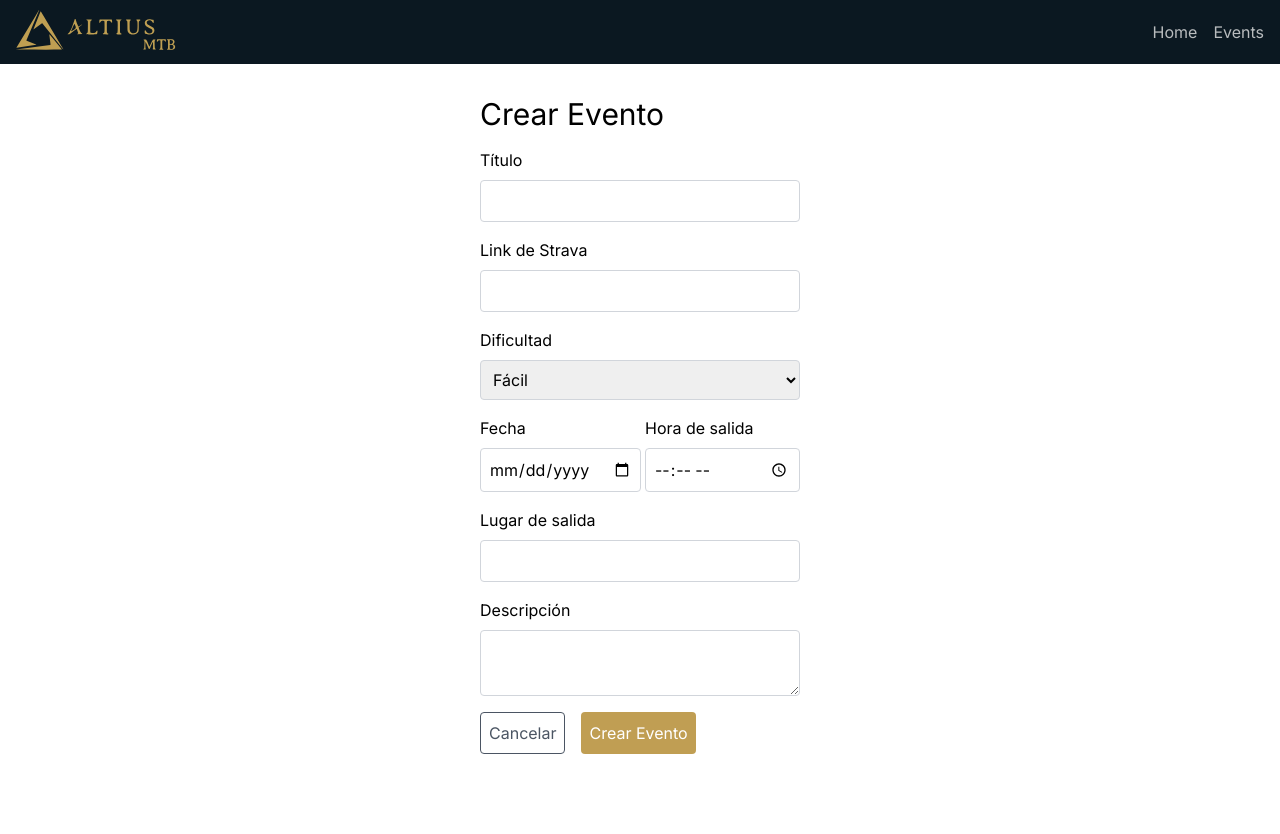
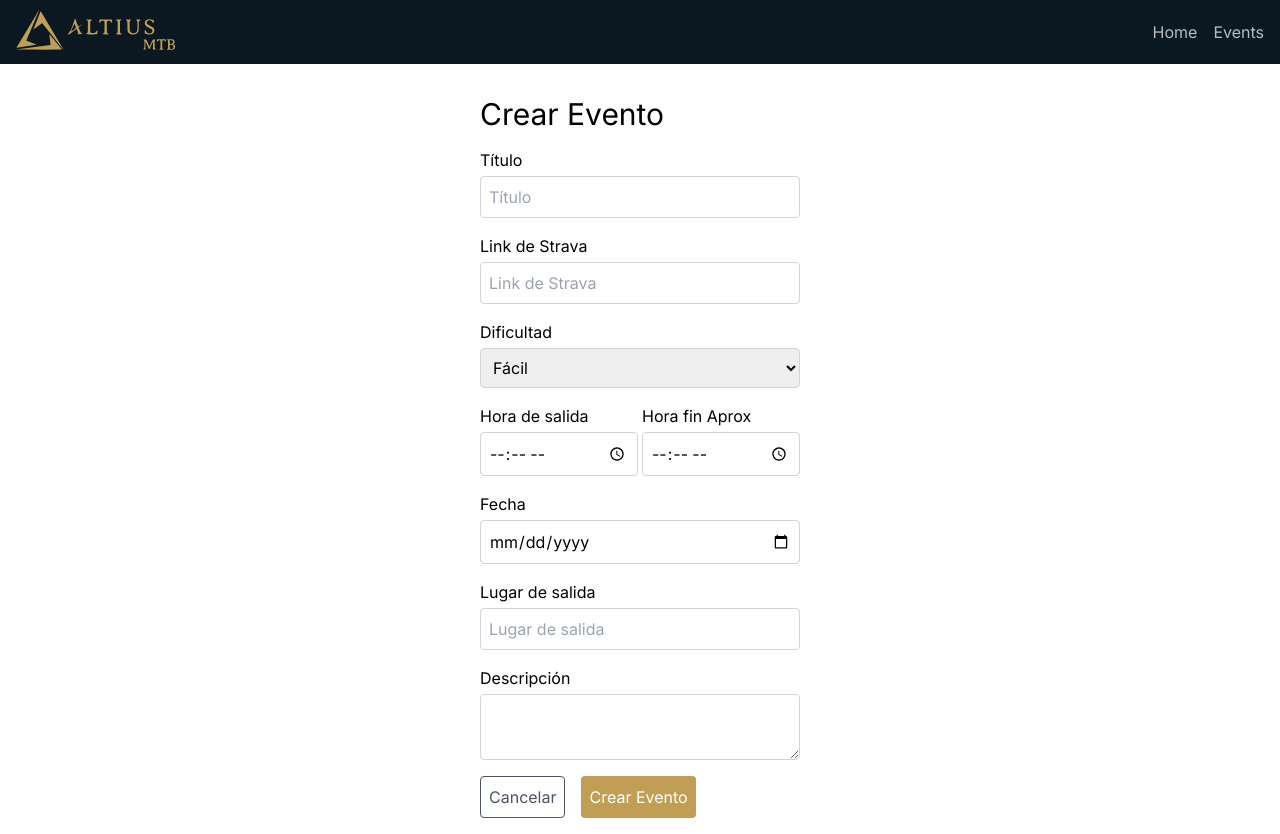
Before and after one commit to JaviZamudio/Altius, a Next.js app: page /events/add in a window 1280 px wide. Before the commit the page ends 800 px from the top, so only its background shows below. Built offline with nearby package versions, Linux system fonts and the light colour scheme.

Commit message:
Post event completed

```diff
--- a/src/app/api/events/route.tsx
+++ b/src/app/api/events/route.tsx
@@ -1,11 +1,9 @@
 import { events } from "@/configs/database";
+import { Event } from "@/types/types";
+import { hasIncompleteFields } from "@/utils/utils";
 import { NextRequest, NextResponse } from "next/server";
 
 export async function GET() {
-    // const eventsResult = await events.find().toArray()
-    // ordered by date, with the most recent event first
-    // const eventsResult = await events.find().sort({ date: -1 }).toArray()
-
     // get events with a date greater than or equal to today
     const nextEvents = await events.find({ date: { $gte: new Date() } }).sort({ date: 1 }).toArray()
     const pastEvents = await events.find({ date: { $lt: new Date() } }).sort({ date: -1 }).toArray()
@@ -16,7 +14,7 @@ export async function GET() {
 export async function POST(request: NextRequest) {
     const reqBody = await request.json()
 
-    const newEvent = {
+    const newEvent: Event = {
         title: reqBody.title,
         description: reqBody.description,
         date: new Date(reqBody.date),
@@ -25,9 +23,13 @@ export async function POST(request: NextRequest) {
         takeOffTime: reqBody.takeOffTime,
         meetingPoint: reqBody.meetingPoint,
         finishTime: reqBody.finishTime,
+        attendees: [] as string[],
     }
+
+    if (hasIncompleteFields(newEvent))
+        return NextResponse.json({ error: 'Incomplete fields' }, { status: 400 })
 
     const result = await events.insertOne(newEvent)
 
-    return NextResponse.json(result)
+    return NextResponse.json({ message: 'Event created', data: result, code: "OK" })
 }
--- a/src/app/events/add/page.tsx
+++ b/src/app/events/add/page.tsx
@@ -2,65 +2,179 @@
 
 import Header from '@/components/Header'
 import Link from 'next/link'
-import React from 'react'
-
-function MyInput({ label, type = 'text', placeholder, children }: any) {
-  return (
-    <label className='flex flex-col gap-2 w-full'>
-      <span>{label}</span>
-      {
-        children ?
-          children :
-          <input type={type} className='border border-gray-300 rounded p-2' placeholder={placeholder} />
-      }
-    </label>
-  )
-}
+import { useRouter } from 'next/navigation'
+import React, { useState } from 'react'
 
 export default function AddEventPage() {
+  const [form, setForm] = useState({
+    title: '',
+    stravaLink: '',
+    difficulty: '1',
+    date: '',
+    takeOffTime: '',
+    meetingPoint: '',
+    description: '',
+    finishTime: ''
+  })
+  const router = useRouter()
+
+  const handleFormChange = (e: React.ChangeEvent<HTMLInputElement | HTMLTextAreaElement | HTMLSelectElement>) => {
+    setForm({
+      ...form,
+      [e.target.name]: e.target.value
+    })
+  }
+
+  const handleFormSubmit = async (e: React.FormEvent<HTMLFormElement>) => {
+    e.preventDefault()
+    console.log(form)
+
+    const response = await fetch('/api/events', {
+      method: 'POST',
+      body: JSON.stringify(form),
+      headers: {
+        'Content-Type': 'application/json'
+      }
+    })
+
+    const resBody = await response.json()
+
+    console.log(resBody)
+
+    if (resBody.code === 'OK') {
+      alert('Evento creado')
+      router.push('/events')
+    } else {
+      alert('Error al crear evento')
+    }
+  }
+
   return (
     <>
       <Header />
 
       <main className='p-4'>
 
-        <form className='flex flex-col gap-4 mt-4 mx-auto max-w-xs'>
+        <form className='flex flex-col gap-4 mt-4 mx-auto max-w-xs' onSubmit={handleFormSubmit}>
           <h1 className='text-3xl'>
             Crear Evento
           </h1>
           {/* Title */}
-          <MyInput label='Título' />
+          <div className='flex flex-col gap-1 w-full'>
+            <span>Título</span>
+            <input
+              type='text'
+              className='border border-gray-300 rounded p-2'
+              placeholder='Título'
+              name='title'
+              onChange={handleFormChange}
+              autoComplete='off'
+              required
+              value={form.title}
+            />
+          </div>
 
           {/* Strava Route Link */}
-          <MyInput label='Link de Strava' type='url' />
+          {/* <MyInput label='Link de Strava' type='text' name='stravaLink' onChange={handleFormChange} required /> */}
+          <div className='flex flex-col gap-1 w-full'>
+            <span>Link de Strava</span>
+            <input
+              type='text'
+              className='border border-gray-300 rounded p-2'
+              placeholder='Link de Strava'
+              name='stravaLink'
+              onChange={handleFormChange}
+              autoComplete='off'
+              required
+              value={form.stravaLink}
+            />
+          </div>
 
           {/* Difficulty */}
-          <MyInput label='Dificultad'>
-            <select className='border border-gray-300 rounded p-2'>
+          <div className='flex flex-col gap-1 w-full'>
+            <span>Dificultad</span>
+            <select className='border border-gray-300 rounded p-2' name='difficulty' onChange={handleFormChange} required value={form.difficulty}>
               <option value="1">Fácil</option>
               <option value="2">Intermedio</option>
               <option value="3">Difícil</option>
               <option value="4">Extremo</option>
             </select>
-          </MyInput>
+          </div>
 
           {/* Date & Time */}
           <div className='flex w-full justify-between gap-1'>
-            {/* Date */}
-            <MyInput label='Fecha' type='date' />
+            {/* Takeoff time */}
+            <div className='flex flex-col gap-1 w-full'>
+              <span>Hora de salida</span>
+              <input
+                type='time'
+                className='border border-gray-300 rounded p-2'
+                placeholder='Hora de salida'
+                name='takeOffTime'
+                onChange={handleFormChange}
+                autoComplete='off'
+                required
+                value={form.takeOffTime}
+              />
+            </div>
 
-            {/* Takeoff time */}
-            <MyInput label='Hora de salida' type='time' />
+            {/* Finish time */}
+            <div className='flex flex-col gap-1 w-full'>
+              <span>Hora fin Aprox</span>
+              <input
+                type='time'
+                className='border border-gray-300 rounded p-2'
+                placeholder='Hora fin Aprox'
+                name='finishTime'
+                onChange={handleFormChange}
+                autoComplete='off'
+                required
+                value={form.finishTime}
+              />
+            </div>
+          </div>
+
+          {/* Date */}
+          <div className='flex flex-col gap-1 w-full'>
+            <span>Fecha</span>
+            <input
+              type='date'
+              className='border border-gray-300 rounded p-2'
+              placeholder='Fecha'
+              name='date'
+              onChange={handleFormChange}
+              autoComplete='off'
+              required
+              value={form.date}
+            />
           </div>
 
           {/* Takeoff place */}
-          <MyInput label='Lugar de salida' />
+          <div className='flex flex-col gap-1 w-full'>
+            <span>Lugar de salida</span>
+            <input
+              type='text'
+              className='border border-gray-300 rounded p-2'
+              placeholder='Lugar de salida'
+              name='meetingPoint'
+              onChange={handleFormChange}
+              autoComplete='off'
+              required
+              value={form.meetingPoint}
+            />
+          </div>
 
           {/* Description */}
-          <label className='flex flex-col gap-2'>
+          <div className='flex flex-col gap-1 w-full'>
             <span>Descripción</span>
-            <textarea className='border border-gray-300 rounded p-2' />
-          </label>
+            <textarea
+              className='border border-gray-300 rounded p-2'
+              name='description'
+              onChange={handleFormChange}
+              required
+              value={form.description}
+            />
+          </div>
 
           {/* Buttons */}
           <div className='flex gap-4'>
--- a/src/app/events/page.tsx
+++ b/src/app/events/page.tsx
@@ -43,7 +43,7 @@ export default function EventsPage() {
       "title": "El Meteoro - Ixtla | Parte 2",
       "description": "56.9KM con ruta del Ultrasonic Maratón para reconocer Terreno. Estar 15 Minutos antes.",
       "date": new Date("2023-08-26"),
-      "stravaLink": "https://www.strava.com/routes/284928",
+      "stravaLink": "https://www.strava.com/routes/3130204255440782186",
       "difficulty": "Dificil",
       "takeOffTime": "07:00",
       "meetingPoint": "Estacionamiento Meteoro Bike Park",
--- a/src/components/Header.tsx
+++ b/src/components/Header.tsx
@@ -7,7 +7,7 @@ export default function Header() {
   return (
     <header className='flex justify-between items-center h-16 p-4 bg-primary sticky top-0 z-10'>
       <Link href='/'>
-        <Image src="/MTB Horizontal.svg" alt="Altius MTB" width={160} height={0} />
+        <Image src="/MTB Horizontal.svg" alt="Altius MTB" width={160} height={0} priority />
       </Link>
 
       <nav className='flex items-center gap-4'>
--- a/src/configs/configs.ts
+++ b/src/configs/configs.ts
@@ -3,5 +3,5 @@ import { config } from "dotenv";
 config();
 
 export const configs = {
-    MONGO_URI: process.env.MONGO_URI || "mongodb://localhost:27017/ecommerce"
+    MONGO_URI: process.env.MONGO_URI || "",
 }
--- a/src/configs/database.ts
+++ b/src/configs/database.ts
@@ -1,3 +1,4 @@
+import { Event } from "@/types/types";
 import { configs } from "./configs";
 import { MongoClient } from "mongodb";
 
@@ -6,4 +7,4 @@ client.connect().then(() => console.log("Connected to MongoDB"));
 
 export const db = client.db("altius");
 
-export const events = db.collection("events");
+export const events = db.collection<Event>("events");
--- /dev/null
+++ b/src/utils/utils.ts
@@ -0,0 +1,9 @@
+export const hasIncompleteFields = (object: any): boolean => {
+    for (const key in object) {
+        if (object[key] === "" || object[key] === undefined || object[key] === null) {
+            console.log(`Missing field: ${key}`);
+            return true;
+        }
+    }
+    return false;
+}
```
